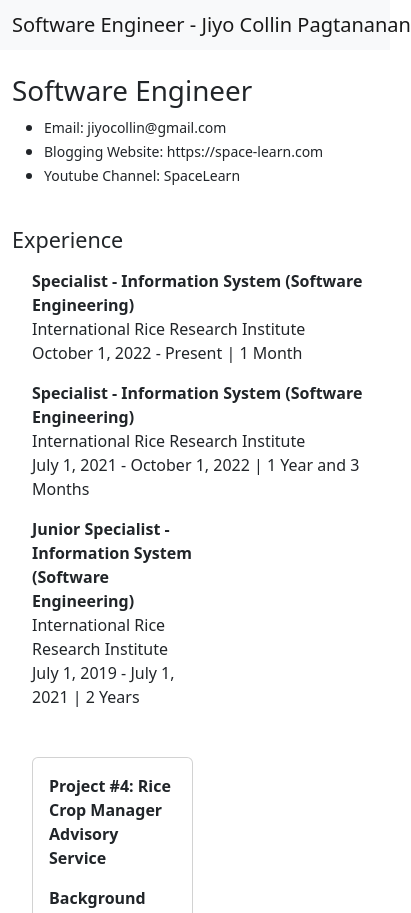
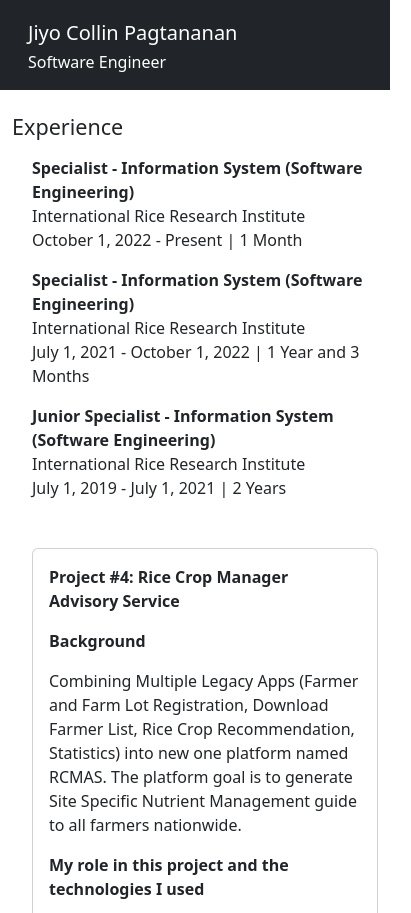
Before and after one commit to jiyo312/jiyo312.github.io, a plain HTML site: page index.html in a window 390 px wide. Shown: the top 913 px of the page, 411 px wide, since content can reach past the window. Drawn offline with Linux system fonts and the light colour scheme.

Commit message:
Adjust mobile responsiveness

```diff
--- a/index.html
+++ b/index.html
@@ -1,6 +1,8 @@
 <html>
   <head>
-    <title></title>
+    <title>Jiyo's Profile</title>
+    <meta charset="utf-8">
+    <meta name="viewport" content="width=device-width, initial-scale=1">
     <link rel="stylesheet" href="css/bootstrap.min.css" />
     <link rel="preconnect" href="https://fonts.googleapis.com" />
     <link rel="preconnect" href="https://fonts.gstatic.com" crossorigin />
@@ -11,22 +13,13 @@
   </head>
 
   <body>
-    <nav class="navbar bg-light">
-        <div class="container">
-          <span class="navbar-brand mb-0 h1">Software Engineer - Jiyo Collin Pagtananan</span>
-        </div>
-      </nav>
+    <nav class="navbar bg-dark p-3">
+      <div class="container">
+        <span class="navbar-brand mb-0 h1 text-white">Jiyo Collin Pagtananan</span>
+        <span class="text-white">Software Engineer</span>
+      </div>
+    </nav>
     <div class="container">
-      <div class="row pt-4">
-        <div class="col">
-          <h1>Software Engineer</h1>
-          <ul>
-            <li><small>Email: jiyocollin@gmail.com</small></li>
-            <li><small>Blogging Website: https://space-learn.com</small></li>
-            <li><small>Youtube Channel: SpaceLearn</small></li>
-          </ul>
-        </div>
-      </div>
       <div class="row pt-4">
         <div class="col">
           <h4>Experience</h4>
@@ -50,7 +43,7 @@
       </div>
 
       <div class="row py-2 ms-2">
-        <div class="col-6">
+        <div class="col-sm-12 col-md-10">
           <strong
             >Junior Specialist - Information System (Software
             Engineering)</strong
@@ -343,5 +336,15 @@
         </div>
       </div>
     </div>
+    <div class="bg-dark text-white mt-5">
+        <div class="p-5">
+          <h4>Contact</h4>
+          <ul>
+            <li><small>Email: jiyocollin@gmail.com</small></li>
+            <li><small>Blogging Website: https://space-learn.com</small></li>
+            <li><small>Youtube Channel: SpaceLearn</small></li>
+          </ul>
+        </div>
+    </div>
   </body>
 </html>
```
